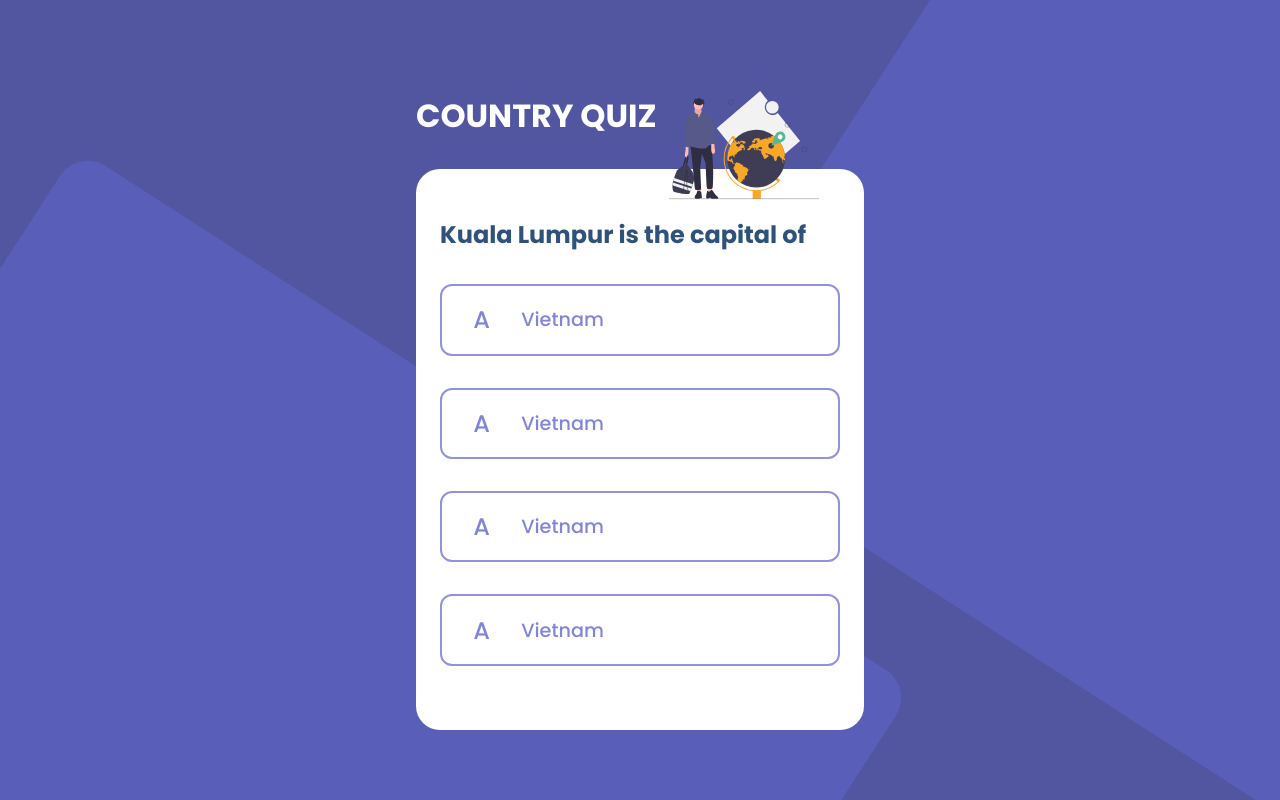
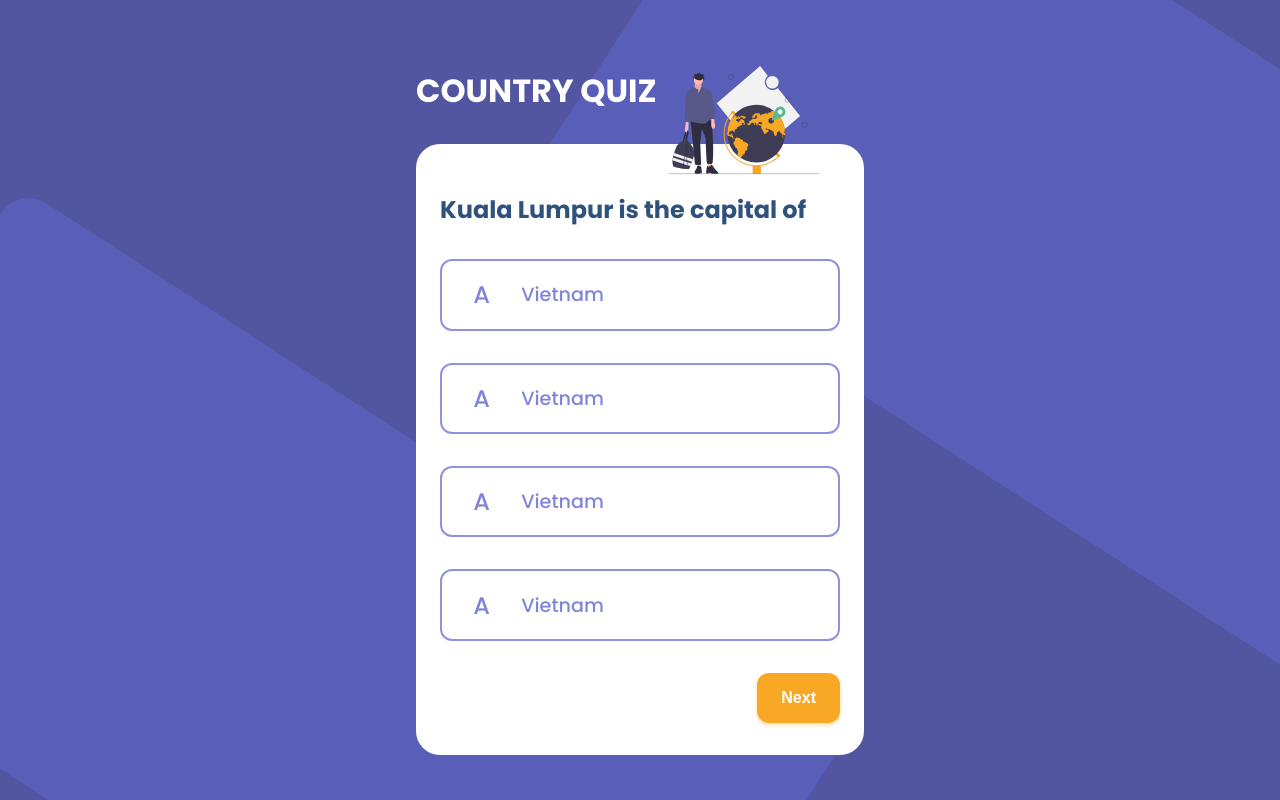
Before and after one commit to OzkrMonroy/quiz-challenge-app, a React (Create React App) app: page / in a window 1280 px wide. Built offline with nearby package versions, Linux system fonts and the light colour scheme.

Commit message:
Option card and options are ready.

```diff
--- a/src/components/card/card.component.jsx
+++ b/src/components/card/card.component.jsx
@@ -1,6 +1,6 @@
 import Option from '../option/option.component';
 import { ReactComponent as Logo } from '../../assets/adventure.svg';
-import { CardBody, CardContainer, CardHeader } from './card.styles';
+import { CardBody, CardButton, CardContainer, CardFooter, CardHeader } from './card.styles';
 
 const Card = () => {
   return (
@@ -15,6 +15,9 @@ const Card = () => {
         <Option/>
         <Option/>
         <Option/>
+        <CardFooter>
+          <CardButton>Next</CardButton>
+        </CardFooter>
       </CardBody>
     </CardContainer>
   )
--- a/src/components/card/card.styles.js
+++ b/src/components/card/card.styles.js
@@ -1,11 +1,22 @@
 import styled from '@emotion/styled';
+import device from '../../utils/cssBreakpoints';
 
 export const CardContainer = styled.div`
-  width: 35%;
+  width: 95%;
   position: relative;
   z-index: 1;
   display: flex;
   flex-direction: column;
+
+  @media ${device.mobileL} {
+    width: 55%;
+  }
+  @media ${device.tablet}{
+    width: 60%;
+  }
+  @media ${device.laptop}{
+    width: 35%;
+  }
 `
 export const CardHeader = styled.div`
   display: flex;
@@ -18,9 +29,19 @@ export const CardHeader = styled.div`
   }
   & .logo {
     position: absolute;
-    height: 150px;
-    width: 150px;
-    right: 10%;
+    height: 110px;
+    width: 110px;
+    top: 50%;
+    right: 5%;
+
+    @media ${device.tablet}{
+      height: 150px;
+      width: 150px;
+      right: 10%;
+      top:0;
+    }
+    @media ${device.laptop}{
+    }
   }
 `
 export const CardBody = styled.div`
@@ -34,3 +55,19 @@ export const CardBody = styled.div`
     margin-bottom: 2rem;
   }
 `
+export const CardFooter = styled.div`
+  display: flex;
+  justify-content: flex-end;
+`
+export const CardButton = styled.button`
+  outline: none;
+  border: none;
+  color: white;
+  background-color: #F9A826;
+  box-shadow: 0px 2px 4px rgba(252, 168, 47, 0.4);
+  border-radius: 12px;
+  font-weight: 700;
+  padding: 1rem 1.5rem;
+  font-size: 1rem;
+  cursor: pointer;
+`
--- a/src/styledComponents/app-container.js
+++ b/src/styledComponents/app-container.js
@@ -1,4 +1,5 @@
 import styled from "@emotion/styled";
+import device from "../utils/cssBreakpoints";
 
 export const AppContainer = styled.div`
   background-color: rgb(82, 86, 161);
@@ -12,21 +13,46 @@ export const AppContainer = styled.div`
 
   &::before, &::after {
     content: '';
-    display: block;
+    display: none;
     position: absolute;
-    width: 875px;
+    width: 500px;
     height: 995px;
     background-color: rgba(96, 102, 208, 0.5);
     border-radius: 33px;
+    transform: rotate(-40.14deg);
+
+    @media ${device.mobileL}{
+      display:block;
+    }
+    @media ${device.laptop}{
+      transform: rotate(-57.14deg);
+    }
   }
+
   &::before {
-    left: -14%;
-    top: 36%;
-    transform: rotate(-57.14deg);
+    left: -43%;
+    top: 7%;
+
+    @media ${device.tablet}{
+      left: -14%;
+      top: 36%;
+    }
+    @media ${device.laptop}{
+      left: 4%;
+      top: 21%;
+    }
   }
   &::after {
-    right: -37%;
-    bottom: -2%;
-    transform: rotate(-57.14deg);
+    right: -36%;
+    bottom: -7%;
+
+    @media ${device.tablet}{
+      right: -28%;
+      bottom: 15%;
+    }
+    @media ${device.laptop}{
+      right: -4%;
+      bottom: 8%;
+    }
   }
 `
--- /dev/null
+++ b/src/utils/cssBreakpoints.js
@@ -0,0 +1,23 @@
+const sizes = {
+  mobileS: '320px',
+  mobileM: '375px',
+  mobileL: '425px',
+  tablet: '768px',
+  laptop: '1024px',
+  laptopL: '1440px',
+  desktop: '2560px'
+}
+
+const device = {
+  mobileS: `(min-width: ${sizes.mobileS})`,
+  mobileM: `(min-width: ${sizes.mobileM})`,
+  mobileL: `(min-width: ${sizes.mobileL})`,
+  tablet: `(min-width: ${sizes.tablet})`,
+  laptop: `(min-width: ${sizes.laptop})`,
+  laptopL: `(min-width: ${sizes.laptopL})`,
+  desktop: `(min-width: ${sizes.desktop})`,
+  desktopL: `(min-width: ${sizes.desktop})`,
+  landscapeMobile: `(max-height: ${sizes.mobileL})`
+};
+
+export default device
```
